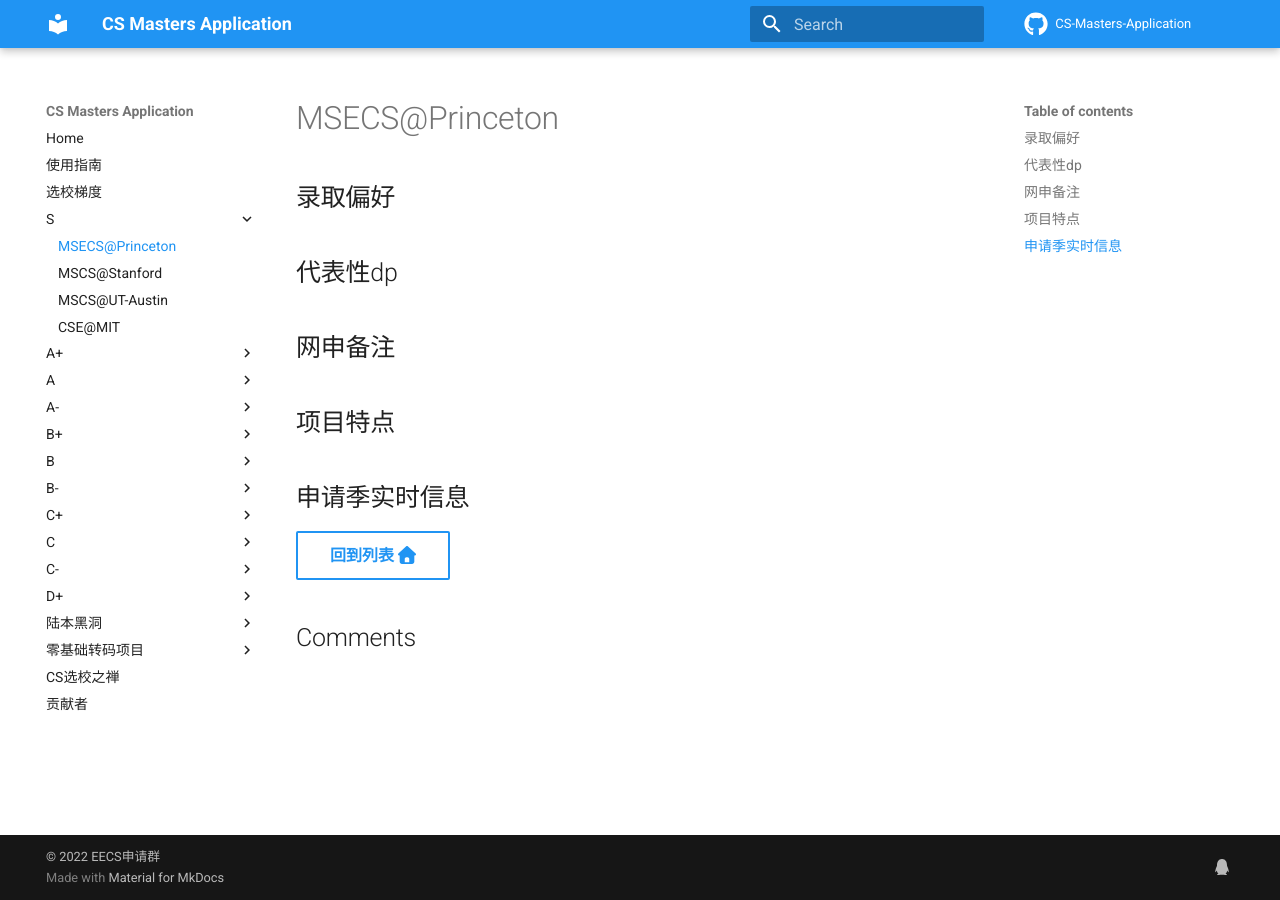
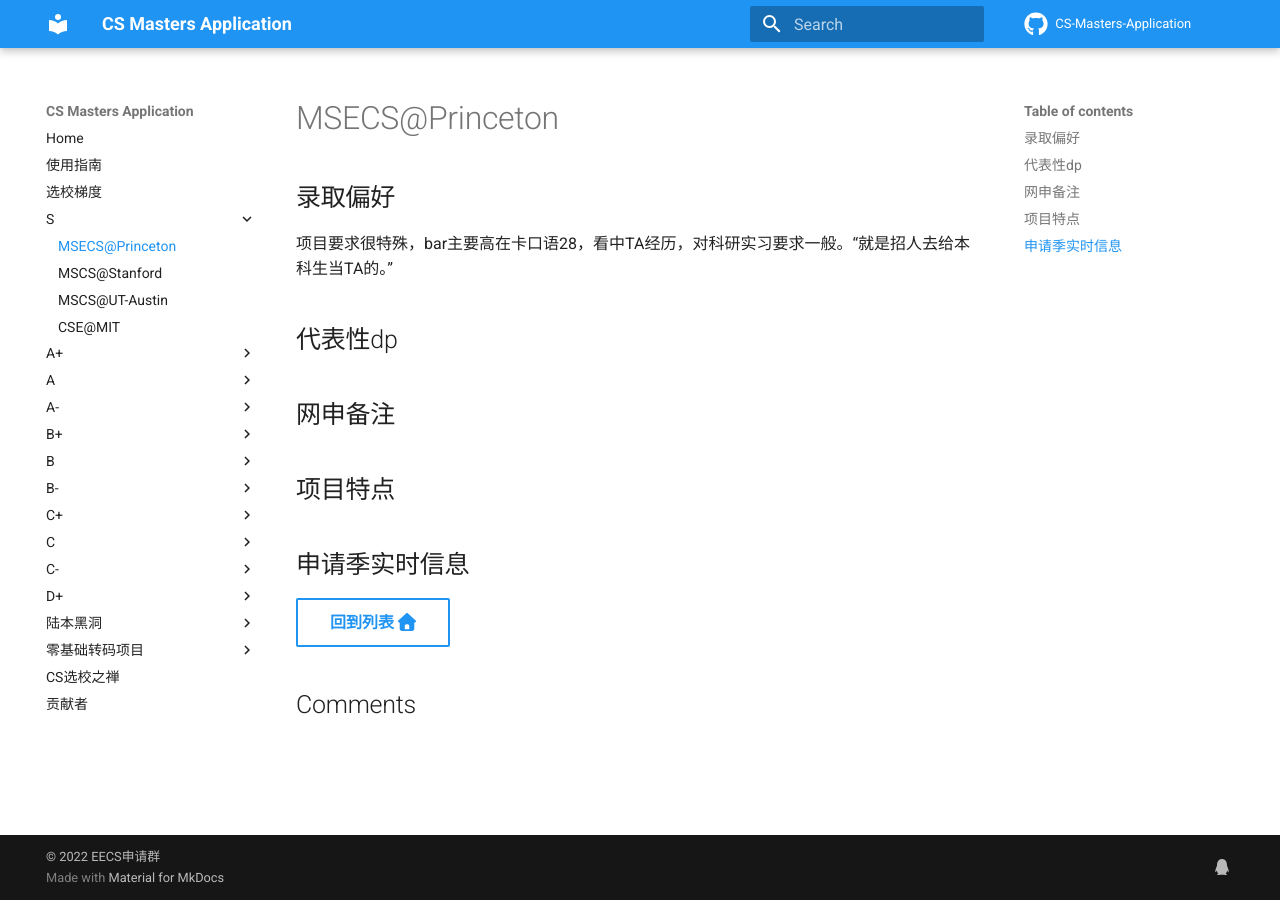
Before and after one commit to opencsapp/opencsapp.github.io, an MkDocs documentation site: the page built from docs/S/MSECS@Princeton.md, in a window 1280 px wide. Built offline with MkDocs 1.6.1 and Material for MkDocs 9.7.7, drawn with Linux system fonts in a browser that asks for light colours; comment, search, counter and statistics services are not loaded.

Commit message:
Update MSECS@Princeton.md

```diff
--- a/docs/S/MSECS@Princeton.md
+++ b/docs/S/MSECS@Princeton.md
@@ -1,4 +1,5 @@
 ## 录取偏好
+项目要求很特殊，bar主要高在卡口语28，看中TA经历，对科研实习要求一般。“就是招人去给本科生当TA的。”
 
 ## 代表性dp
 
```
